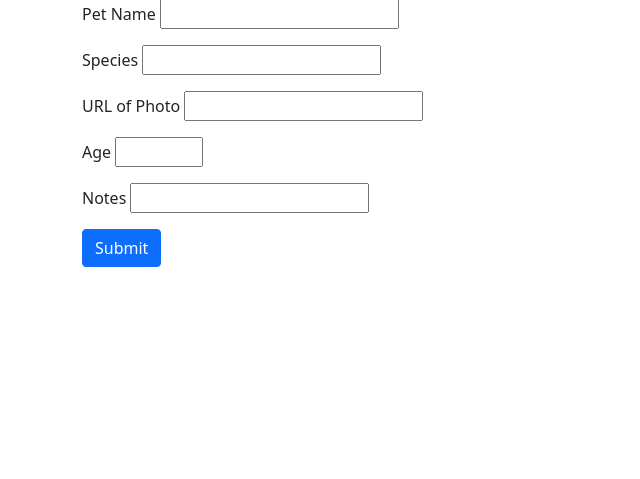
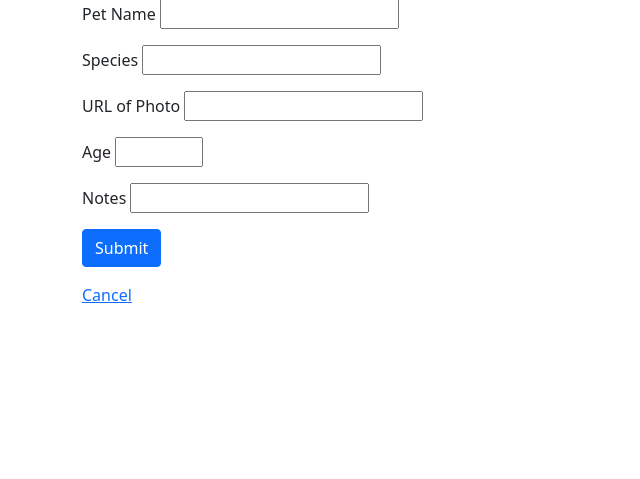
Before and after one commit to taylorwagner/flaskadopt, a Flask app: page /add in a window 1280 px wide. Shown: the part 105-584 px from the top of the page, without its empty margins (0-640 px from the left). Run offline with Flask 2, Linux system fonts and the light colour scheme.

Commit message:
add navigation href links to go back to homepage

```diff
--- a/templates/details.html
+++ b/templates/details.html
@@ -43,5 +43,6 @@
 
         <button type="submit" class="btn btn-primary mb-3">Submit</button>
       </form>
+      <a href="/">All Pets</a>
     </div>
 {% endblock %}
--- a/templates/new-pet.html
+++ b/templates/new-pet.html
@@ -22,5 +22,6 @@
 
         <button type="submit" class="btn btn-primary mb-3">Submit</button>
       </form>
+      <a href="/">Cancel</a>
     </div>
 {% endblock %}
```
